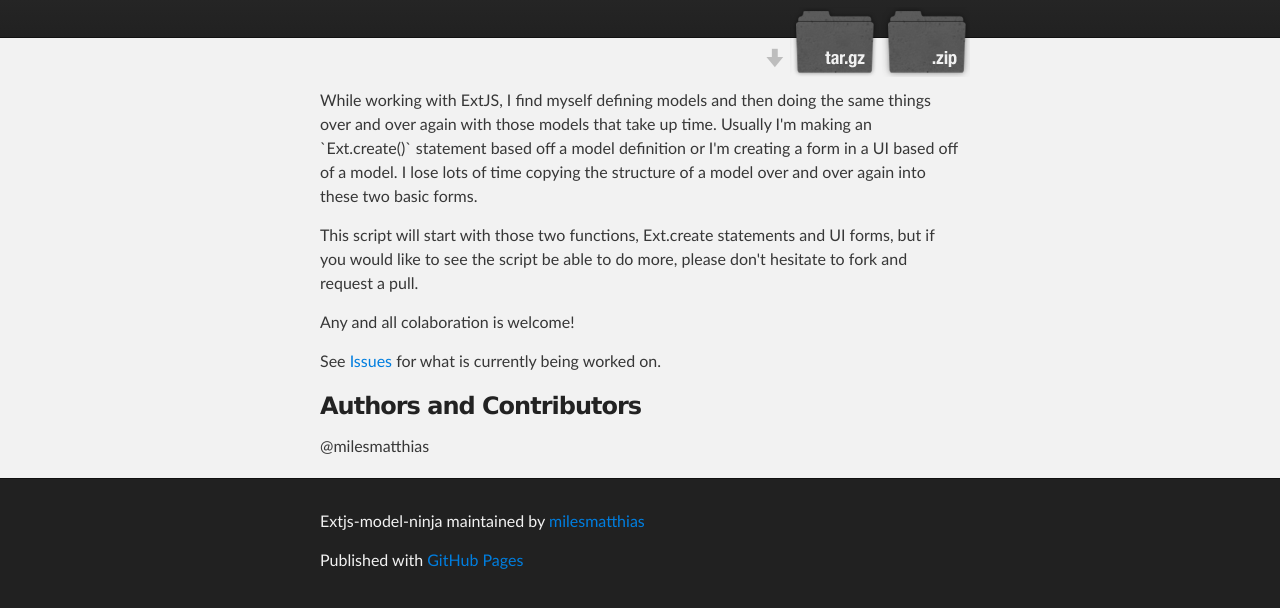
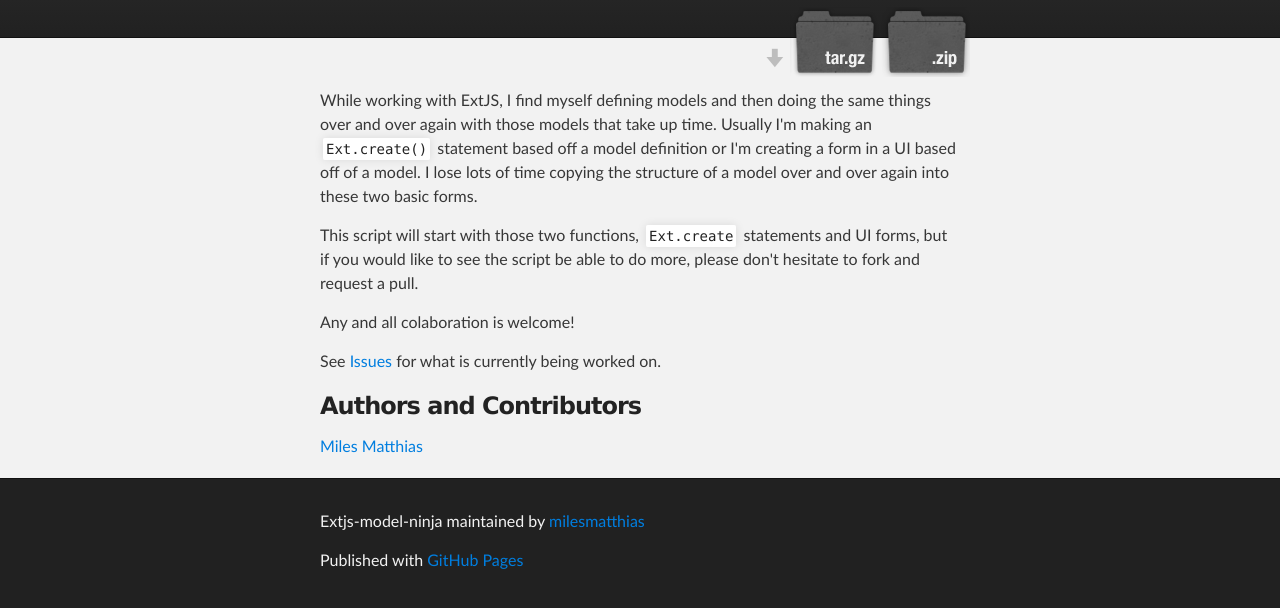
Before and after one commit to milesmatthias/extjs-model-ninja, a plain HTML site: page index.html in a window 1280 px wide. Shown: the part 172-780 px from the top of the page. Drawn offline with Linux system fonts and the light colour scheme.

Commit message:
Update index.html

```diff
--- a/index.html
+++ b/index.html
@@ -32,9 +32,12 @@
     <div id="main_content_wrap" class="outer">
       <section id="main_content" class="inner">
 
-<p>While working with ExtJS, I find myself defining models and then doing the same things over and over again with those models that take up time. Usually I'm making an `Ext.create()` statement based off a model definition or I'm creating a form in a UI based off of a model. I lose lots of time copying the structure of a model over and over again into these two basic forms.</p>
+<p>While working with ExtJS, I find myself defining models and then doing the same things over and over again with those models that take up time.
+Usually I'm making an <code>Ext.create()</code> statement based off a model definition or I'm creating a form in a UI based off of a model.
+I lose lots of time copying the structure of a model over and over again into these two basic forms.</p>
 
-<p>This script will start with those two functions, Ext.create statements and UI forms, but if you would like to see the script be able to do more, please don't hesitate to fork and request a pull.</p>
+<p>This script will start with those two functions, <code>Ext.create</code> statements and UI forms,
+but if you would like to see the script be able to do more, please don't hesitate to fork and request a pull.</p>
 
 <p>Any and all colaboration is welcome!</p>
 
@@ -42,7 +45,7 @@
 
 <h3>Authors and Contributors</h3>
 
-@milesmatthias
+<a href="https://github.com/milesmatthias">Miles Matthias</a>
       </section>
     </div>
 
```
